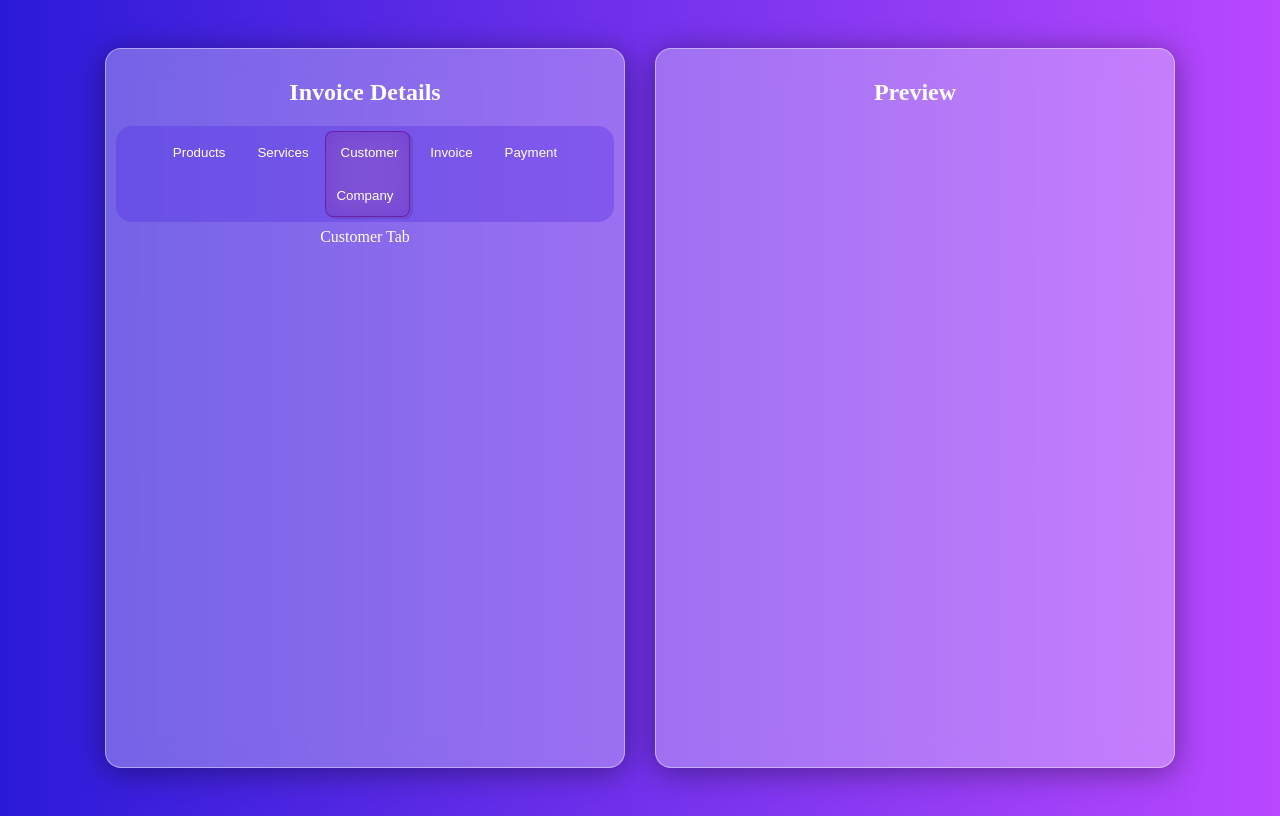
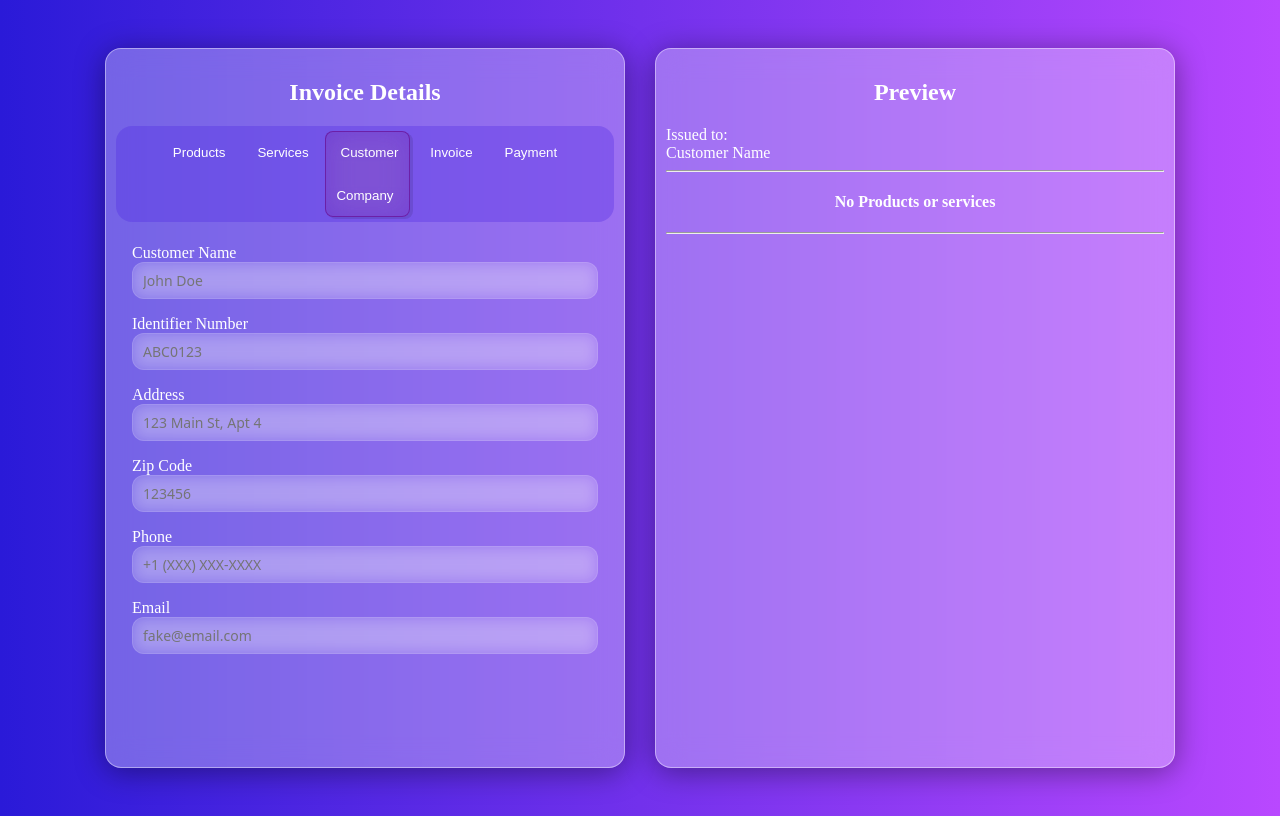
Before and after one commit to Doctor-Wraith/web-invoicer, a React (Vite) app: page / in a window 1280 px wide. Both pictures are taken after a click on the button "Customer". Built offline with nearby package versions, Linux system fonts and the light colour scheme.

Commit message:
Added customertab and customer to preview

```diff
--- a/src/App.tsx
+++ b/src/App.tsx
@@ -4,10 +4,14 @@ import {useState} from "react";
 import type {ProductInformation} from "./custom components/productRow/ProductRow.tsx";
 import Preview from "./Preview/Preview.tsx";
 import {type Currency} from "./data/currencies.tsx";
+import {type Customer} from "./tabs/CustomerTab.tsx";
 
 function App() {
 
+  // Storage keys
   const STORAGE_KEY_SERVICES = "services";
+  const STORAGE_KEY_PRODUCTS = "products";
+  const STORAGE_KEY_ACTIVE_TAB = "activeTab";
 
   const load_services = ():ProductInformation[] => {
     try {
@@ -22,11 +26,10 @@ function App() {
     localStorage.setItem(STORAGE_KEY_SERVICES, JSON.stringify(products));
   }
 
-  const STORAGE_KEY = "products";
 
   const load_products = ():ProductInformation[] => {
     try {
-      const stored = localStorage.getItem(STORAGE_KEY);
+      const stored = localStorage.getItem(STORAGE_KEY_PRODUCTS);
       return stored ? JSON.parse(stored) : [];
     } catch {
       return []
@@ -34,14 +37,29 @@ function App() {
   }
 
   const save_products = (products: ProductInformation[]) => {
-    localStorage.setItem(STORAGE_KEY, JSON.stringify(products));
+    localStorage.setItem(STORAGE_KEY_PRODUCTS, JSON.stringify(products));
+  }
+  const [activeTab, setActiveTab] = useState(() => {
+    return localStorage.getItem(STORAGE_KEY_ACTIVE_TAB) || "Products";
+  })
+
+  const handleTabChange = (tab: string) => {
+    setActiveTab(tab);
+    localStorage.setItem(STORAGE_KEY_ACTIVE_TAB, tab);
   }
 
   // Values
-  const [activeTab, setActiveTab] = useState("Products")
   const [services, setServices] = useState<ProductInformation[]>(load_services);
   const [products, setProducts] = useState<ProductInformation[]>(load_products);
   const [currency, setCurrency] = useState<Currency>({code:"ZAR", name:"South Africa"});
+  const [customer, setCustomer] = useState<Customer>({
+    name: "",
+    id: "",
+    address: "",
+    zip: "",
+    phone: "",
+    email: "",
+  });
 
   return (
     <>
@@ -53,7 +71,7 @@ function App() {
 
           <Tabs
             activeTab={activeTab}
-            setActiveTab={setActiveTab}
+            setActiveTab={handleTabChange}
             services={services}
             setServices={setServices}
             save_services={save_services}
@@ -62,6 +80,8 @@ function App() {
             setProducts={setProducts}
             invoice_currency={currency}
             invoice_setCurrency={(c:Currency) => setCurrency(c)}
+            customer={customer}
+            setCustomer={setCustomer}
           />
 
         </div>
@@ -70,7 +90,9 @@ function App() {
           <Preview
               currency={currency}
               services={services}
-              products={products}/>
+              products={products}
+              customer={customer}
+          />
         </div>
       </div>
     </>
--- a/src/Preview/Preview.tsx
+++ b/src/Preview/Preview.tsx
@@ -4,15 +4,17 @@ import Total from "./Total/Total.tsx";
 import {type PercentFlat} from "../tabs/InvoiceTab"
 import type {Currency} from "../data/currencies.tsx";
 import "./Preview.css"
+import type {Customer} from "../tabs/CustomerTab.tsx";
 
 interface PreviewProps {
     products: ProductInformation[]
     services: ProductInformation[]
     currency: Currency
+    customer: Customer
 }
 
 export default function Preview({
-        products, services, currency}: PreviewProps) {
+        products, services, currency, customer}: PreviewProps) {
 
     let subTotal = 0;
     products.forEach(product => {subTotal += product.amount * product.cost})
@@ -35,6 +37,30 @@ export default function Preview({
             <div className="title-card">
                 <h2>Preview</h2>
             </div>
+
+            {/* Customer */}
+            <div className="customer-preview">
+                <label>Issued to:</label><br/>
+                <label>{customer.name ? customer.name : "Customer Name"}</label><br/>
+                {(customer.id ) && (
+                    <label>ID: {customer.id}<br/></label>
+                )}
+                {customer.address && (
+                    <label>Address: {customer.address}<br/></label>
+                )}
+                {customer.zip && (
+                    <label>Zip: {customer.zip}<br/></label>
+                )}
+                {customer.phone && (
+                    <label>Phone: {customer.phone}<br/></label>
+                )}
+                {customer.email && (
+                    <label>Email: {customer.email}<br/></label>
+                )}
+                <hr style={{ color: "rgba(255,255,255,0.5)"}}></hr>
+            </div>
+
+            {/*Products and services*/}
             <div className="preview-table">
                 {(products.length > 0) && (
                     <section>
@@ -54,8 +80,16 @@ export default function Preview({
                         />
                     </section>
                 )}
+
+                {(services.length === 0) && (products.length === 0) && (
+                    <section style={{textAlign: "center", width: "100%"}}>
+                        <h4 style={{alignItems: "center", width: "100%"}}>No Products or services</h4>
+                        <hr style={{ color: "rgba(255,255,255,0.5)"}}></hr>
+                    </section>
+                )}
             </div>
 
+            {/*Totals*/}
             {(subTotal > 0) && (
                 <div className="totaling-wrapper">
                     <Total
--- /dev/null
+++ b/src/styles/customer.css
@@ -0,0 +1,75 @@
+.customer-tab {
+    width: 100%;
+}
+
+.customer-field {
+    display: flex;
+    flex-direction: column;
+    width: 100%;
+}
+
+.customer-field-wrapper {
+    display: flex;
+    flex-direction: column;
+    width: 100%;
+    gap: 1rem;
+    padding: 1rem;
+}
+
+.customer-field input {
+    width: 100%;
+    height: 100%;
+    padding: 8px 10px;
+    outline: none;
+    font-size: 14px;
+    font-family: 'DM Sans', system-ui, sans-serif;
+
+    box-sizing: border-box;
+    min-width: 0;
+    font-weight: 500;
+    color: white;
+    border-radius: 12px;
+    overflow: hidden;
+
+    background: rgba(255, 255, 255, 0.06);
+    border: 1px solid rgba(255, 255, 255, 0.12);
+    backdrop-filter: blur(8px);
+    --webkit-backdrop-filter: blur(8px);
+}
+
+.input-error{
+    background: rgb(245, 15, 15, 0.2) !important ;
+    border: 1px solid rgb(245, 15, 15, 0.5) !important ;
+}
+
+.customer-input-wrapper {
+    position: relative;
+    display: inline-block;
+}
+
+.speech-bubble {
+    position: absolute;
+    bottom: calc(100% + 10px);
+    left: 0;
+    background: #ff4d4f;
+    color: white;
+    padding: 6px 12px;
+    border-radius: 8px;
+    font-size: 13px;
+    white-space: nowrap;
+    pointer-events: none;
+    animation: popIn 0.15s ease-out;
+}
+
+.speech-bubble-arrow {
+    position: absolute;
+    top: 100%;
+    left: 16px;
+    border: 6px solid transparent;
+    border-top-color: #ff4d4f;
+}
+
+@keyframes popIn {
+    from { opacity: 0; transform: translateY(4px) scale(0.95); }
+    to   { opacity: 1; transform: translateY(0) scale(1); }
+}
--- a/src/tabs/CustomerTab.tsx
+++ b/src/tabs/CustomerTab.tsx
@@ -1,4 +1,151 @@
+import "../styles/customer.css"
+import React, {useState} from "react";
 
-export default function CustomerTab() {
-    return (<>Customer Tab</>)
+export interface Customer {
+    name: string;
+    id: string;
+    address: string;
+    zip: string;
+    phone: string;
+    email: string;
 }
+
+interface CustomerTabProps {
+    customer: Customer;
+    setCustomer: React.Dispatch<React.SetStateAction<Customer>>;
+}
+
+const formatPhone = (value: string) => {
+    const digits = value.replace(/\D/g, "");
+
+    if (digits.length === 0) return "";
+
+    // Last 10 digits are the local number, everything before is country code
+    const localDigits = digits.slice(-10);
+    const countryDigits = digits.slice(0, -10);
+
+    const local = (() => {
+        if (localDigits.length <= 3) return `(${localDigits}`;
+        if (localDigits.length <= 6) return `(${localDigits.slice(0, 3)}) ${localDigits.slice(3)}`;
+        return `(${localDigits.slice(0, 3)}) ${localDigits.slice(3, 6)}-${localDigits.slice(6)}`;
+    })();
+
+    if (countryDigits.length === 0) return local;
+    return `+${countryDigits} ${local}`;
+};
+
+export default function CustomerTab({customer, setCustomer}:CustomerTabProps) {
+
+    const update = (field: keyof Customer, value: string) => {
+        setCustomer?.({...customer, [field]: value});
+    }
+
+    const [emailError, setEmailError] = useState("");
+    const isValidEmail = (email: string) => /^[^\s@]+@[^\s@]+\.[^\s@]+$/.test(email);
+
+    const [phoneError, setPhoneError] = useState("");
+    const isValidPhone = (phone: string) => /^(\+\d{1,3} )?\(\d{3}\) \d{3}-\d{4}$/.test(phone) && (phone.length <= 19);
+
+    return (
+        <div className="customer-tab">
+            <div className="customer-field-wrapper">
+                <div className="customer-field">
+                    <label htmlFor="customer_name">Customer Name</label>
+                    <input
+                        id="customer_name"
+                        type="text"
+                        name="customer_name"
+                        value={customer.name}
+                        placeholder="John Doe"
+                        onChange={e => update("name", e.target.value)}
+                    ></input>
+                </div>
+
+                <div className="customer-field">
+                    <label htmlFor="id_number">Identifier Number</label>
+                    <input
+                        id="id_number"
+                        type="text"
+                        name="id_number"
+                        placeholder="ABC0123"
+                        value={customer.id}
+                        onChange={e => update("id", e.target.value)}
+                    ></input>
+                </div>
+
+                <div className="customer-field">
+                    <label htmlFor="address">Address</label>
+                    <input
+                        id="address"
+                        type="text"
+                        name="address"
+                        placeholder="123 Main St, Apt 4"
+                        value={customer.address}
+                        onChange={e => update("address", e.target.value)}
+                    ></input>
+                </div>
+
+                <div className="customer-field">
+                    <label htmlFor="zip">Zip Code</label>
+                    <input
+                        id="zip"
+                        type="text"
+                        name="zip"
+                        placeholder="123456"
+                        value={customer.zip}
+                        onChange={e => update("zip", e.target.value)}
+                    ></input>
+                </div>
+
+                <div className="customer-field">
+                    <label htmlFor="phone">Phone</label>
+                    <div className="customer-input-wrapper">
+                        <input
+                            id="phone"
+                            type="text"
+                            name="phone"
+                            placeholder="+1 (XXX) XXX-XXXX"
+                            value={customer.phone}
+                            onChange={e => {
+                                const formatted = formatPhone(e.currentTarget.value);
+                                update("phone", formatted);
+                                setPhoneError(formatted === "" ? "" : isValidPhone(formatted) ? "" : "Invalid phone number");
+                            }}
+                            className={phoneError ? "input-error" : ""}
+                        ></input>
+                        {phoneError && (
+                            <div className="speech-bubble">
+                                Please Enter a valid phone number.
+                                <span className="speech-bubble-arrow"/>
+                            </div>
+                        )}
+                    </div>
+                </div>
+
+                <div className="customer-field">
+                    <label htmlFor="email">Email</label>
+                    <div className="customer-input-wrapper">
+                    <input
+                        id="email"
+                        type="email"
+                        name="email"
+                        placeholder="fake@email.com"
+                        value={customer.email}
+                        onChange={e => {
+                            update("email", e.target.value)
+                            setEmailError(isValidEmail(e.target.value) || e.target.value === "" ? "" : "Invalid email address")
+                        }}
+                        className={emailError ? "input-error" : ""}
+                    ></input>
+                        {emailError && (
+                          <div className="speech-bubble">
+                            Please Enter a valid email address.
+                              <span className="speech-bubble-arrow"/>
+                          </div>
+                        )}
+                    </div>
+                </div>
+            </div>
+        </div>
+    )
+}
--- a/src/tabs/Tabs.tsx
+++ b/src/tabs/Tabs.tsx
@@ -1,5 +1,5 @@
 import ProductTab from "./ProductTab"
-import CustomerTab from "./CustomerTab"
+import CustomerTab, {type Customer} from "./CustomerTab"
 import InvoiceTab from "./InvoiceTab"
 import PaymentTab from "./PaymentTab"
 import CompanyTab from "./CompanyTab"
@@ -20,6 +20,8 @@ interface TabProps {
     save_products: (products: ProductInformation[]) => void;
     invoice_currency: Currency;
     invoice_setCurrency: (currency: Currency) => void;
+    customer: Customer;
+    setCustomer: React.Dispatch<React.SetStateAction<Customer>>;
 }
 
 const TABS = ["Products", "Services", "Customer", "Invoice", "Payment", "Company"]
@@ -29,6 +31,7 @@ export default function Tabs({
      services, setServices, save_services,
     products, setProducts, save_products,
     invoice_currency, invoice_setCurrency,
+    customer, setCustomer
 }: TabProps) {
 
     const [indicatorStyle, setIndicatorStyle] = useState({});
@@ -83,7 +86,10 @@ export default function Tabs({
             </div>
 
             <div className={`tabcontent${activeTab === "Customer" ? " active" : ""}`}>
-                <CustomerTab />
+                <CustomerTab
+                    customer={customer}
+                    setCustomer={setCustomer}
+                />
             </div>
 
             <div className={`tabcontent${activeTab === "Invoice" ? " active" : ""}`}>
```
